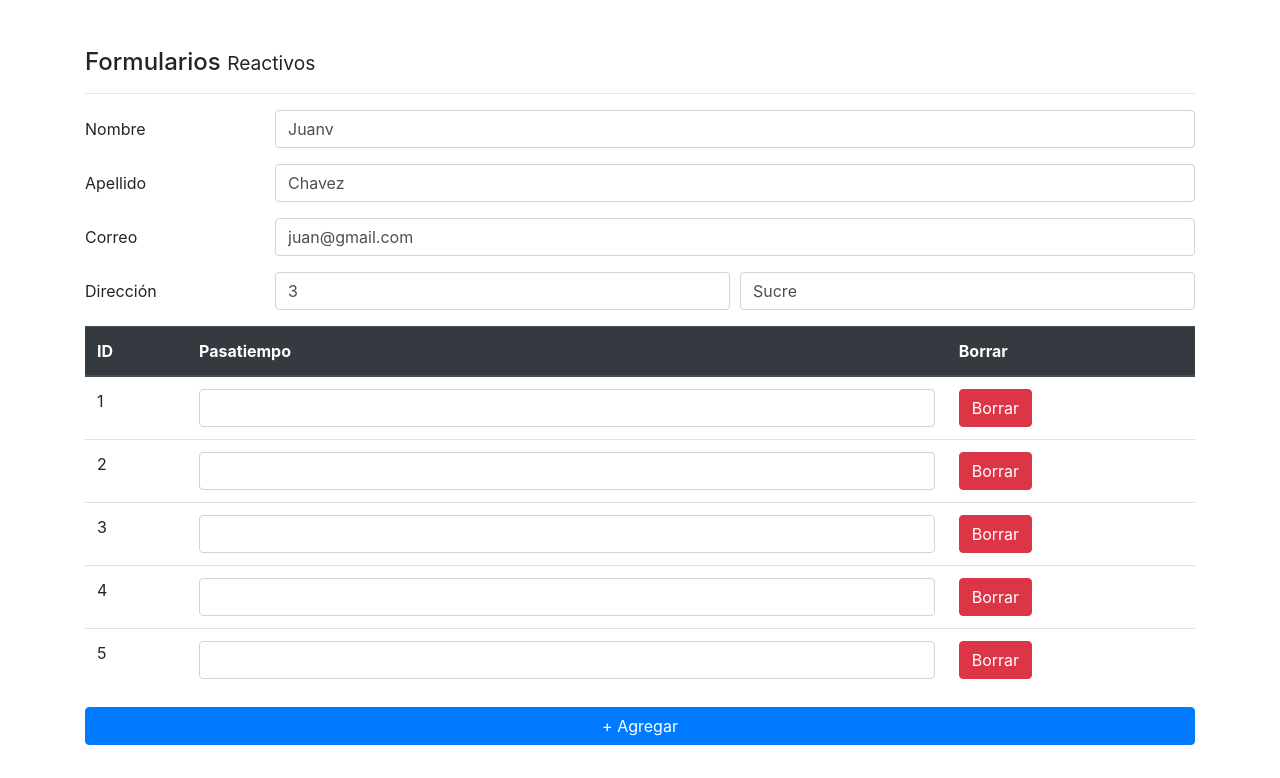
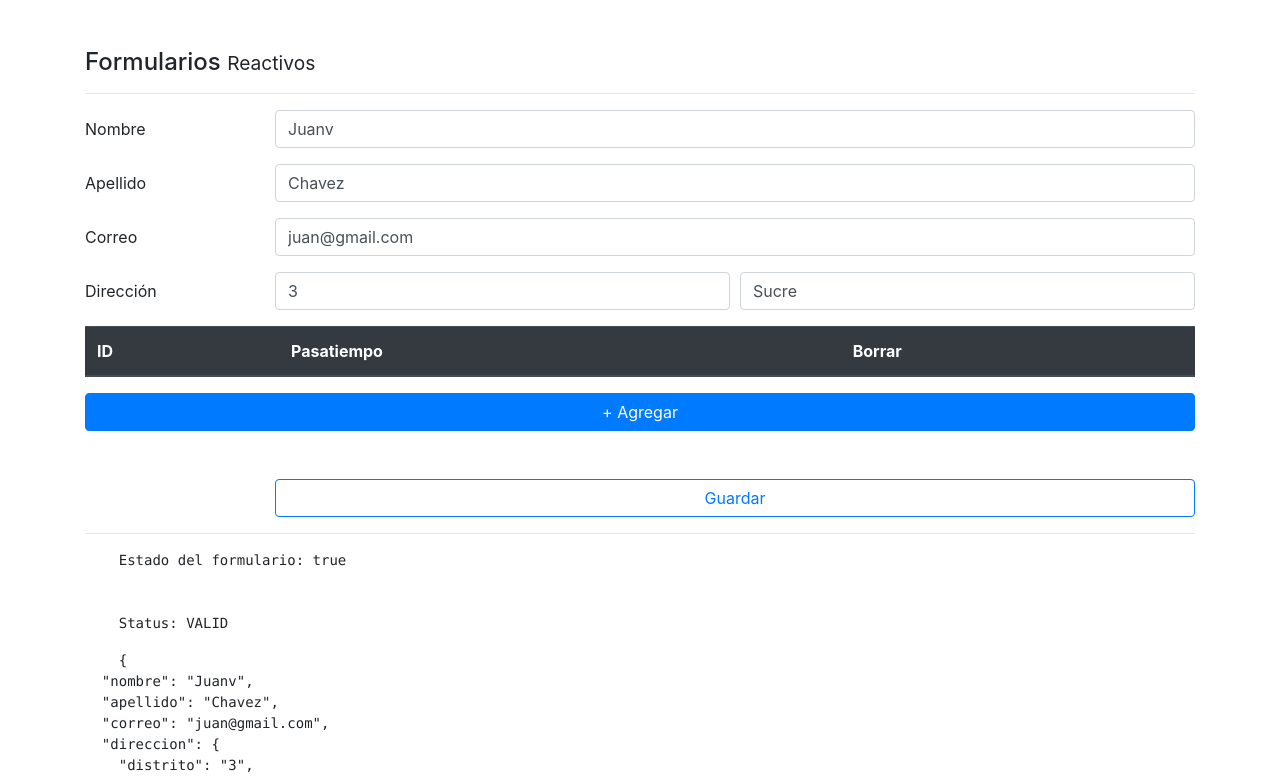
Before and after one commit to juanvictor/08-formularios, an Angular app: page /reactivo in a window 1280 px wide. Shown: the top 778 px of the page. Built offline with nearby package versions, Linux system fonts and the light colour scheme.

Commit message:
Clase 205. Añadir y borrar FormControls de forma dinámica. IMPORTANTE

```diff
--- a/src/app/pages/reactive/reactive.component.html
+++ b/src/app/pages/reactive/reactive.component.html
@@ -67,7 +67,7 @@
                             <input type="text" class="form-control" [formControlName]="i">
                         </td>
                         <td>
-                            <button class="btn btn-danger">
+                            <button class="btn btn-danger" (click)="borrarPasatiempo(i)">
                                 Borrar
                             </button>
                         </td>
@@ -75,7 +75,7 @@
                 </tbody>
             </table>
 
-            <button type="button" class="btn btn-primary mt-3 mb-5 btn-block">
+            <button type="button" class="btn btn-primary mt-3 mb-5 btn-block" (click)="agregarPasatiempo()">
                 + Agregar
             </button>
         </div>
--- a/src/app/pages/reactive/reactive.component.ts
+++ b/src/app/pages/reactive/reactive.component.ts
@@ -54,7 +54,6 @@
         ciudad  : ['', Validators.required ]
       }),
       pasatiempos: this.fb.array([
-        [], [], [], [], []
       ])
     });
   }
@@ -79,6 +78,18 @@
         ciudad  : 'Sucre'
       }
     });
+
+    // === CARGAR DATA ARRAY - IMPORTANTE ===
+    // ['Comer', 'Dormir'].forEach( valor => this.pasatiempos.push( this.fb.control(valor) ) );
+  }
+
+  agregarPasatiempo() {
+    // this.pasatiempos.push( this.fb.control('Nuevo elemento', Validators.required) );
+    this.pasatiempos.push( this.fb.control('') );
+  }
+
+  borrarPasatiempo(i: number) {
+    this.pasatiempos.removeAt(i);
   }
 
   guardar() {
```
